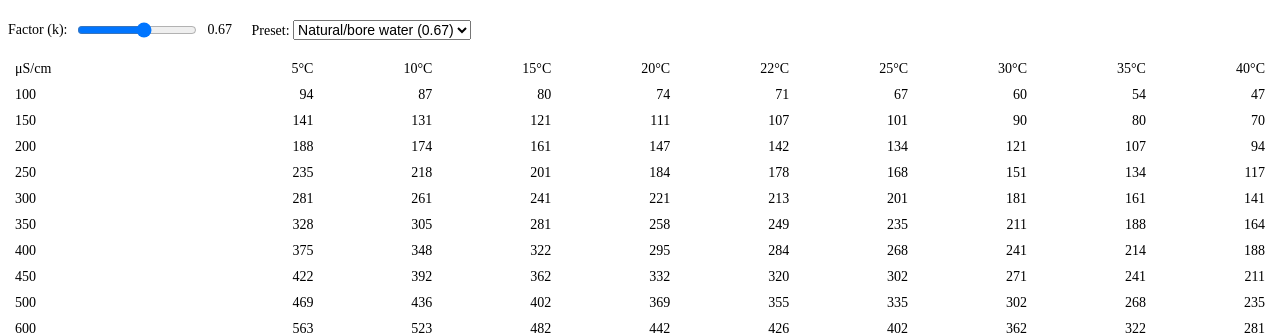
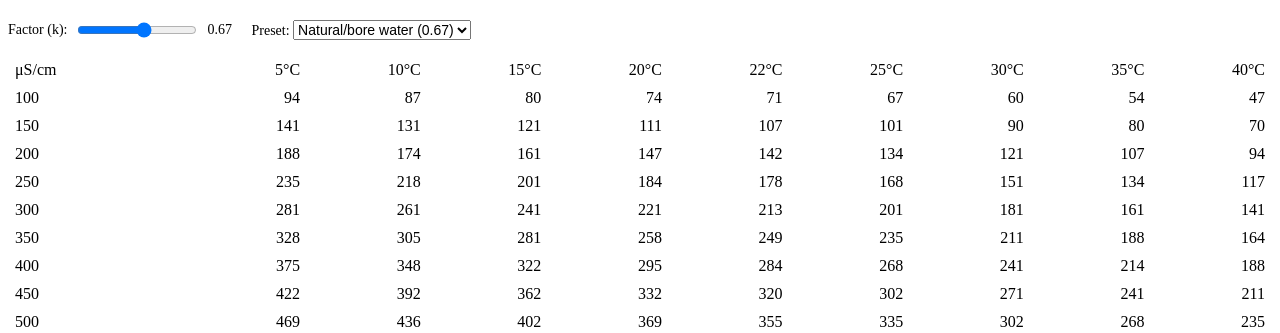
Before and after one commit to btennett/ec-tds-converter, a plain HTML site: page index.html in a window 1280 px wide. Shown: the top 333 px of the page. Drawn offline with Linux system fonts and the light colour scheme.

Commit message:
Update index.html

```diff
--- a/index.html
+++ b/index.html
@@ -9,7 +9,7 @@
   .k-val { font-weight: 500; min-width: 32px; }
   .tbl-wrap { overflow-x: auto; -webkit-overflow-scrolling: touch; border-radius: var(--border-radius-md); border: 0.5px solid var(--color-border-tertiary); }
   table { width: 100%; border-collapse: collapse; table-layout: auto; min-width: 520px; }
-  .tbl-wrap table th, .tbl-wrap table td { padding: 5px 7px; text-align: right; border: 0.5px solid var(--color-border-tertiary); font-size: 14px !important; white-space: nowrap; }
+  .tbl-wrap table th, .tbl-wrap table td { padding: 5px 7px; text-align: right; border: 0.5px solid var(--color-border-tertiary); font-size: 16px !important; white-space: nowrap; }
   .tbl-wrap table th { background: var(--color-background-secondary); font-weight: 500; color: var(--color-text-secondary); }
   .tbl-wrap table td:first-child, .tbl-wrap table th:first-child { text-align: left; font-weight: 500; color: var(--color-text-primary); background: var(--color-background-secondary); position: sticky; left: 0; z-index: 1; min-width: 60px; }
   .tbl-wrap table th:first-child { color: var(--color-text-secondary); }
```
